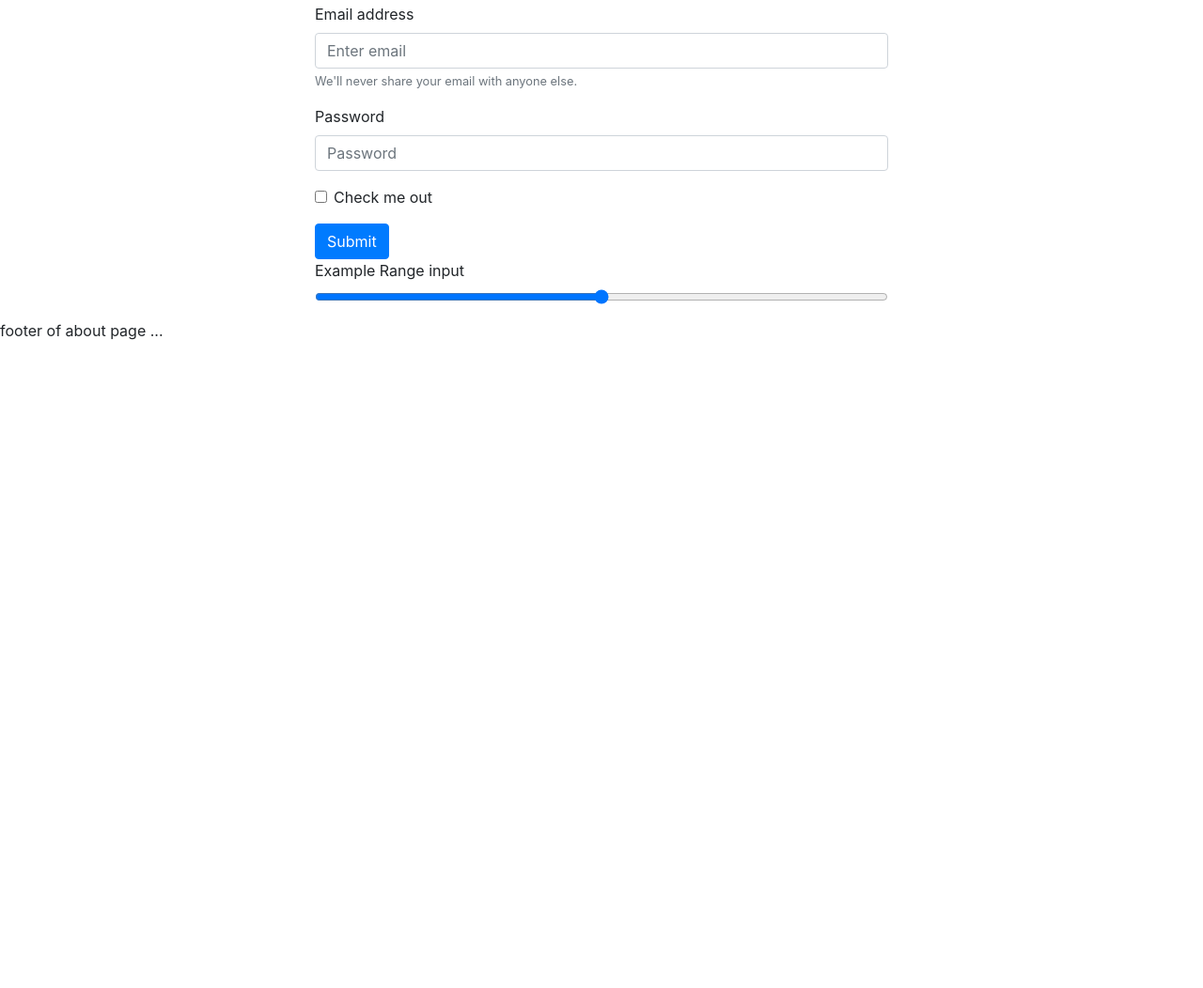
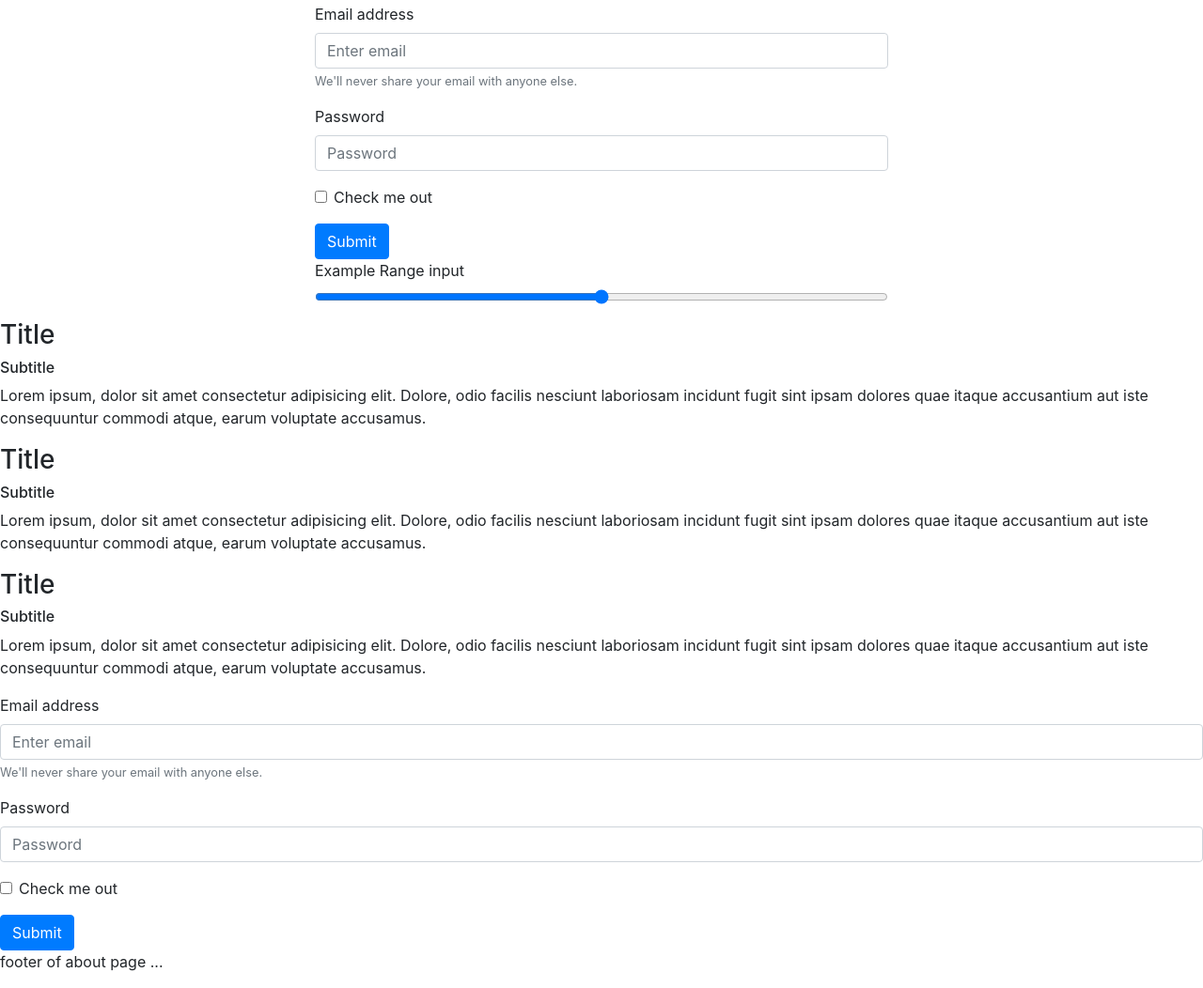
Before and after one commit to ogi62/first-project, a plain HTML site: page about.html in a window 1280 px wide. Shown: the part 553-1605 px from the top of the page at 94% size. Before the commit the page ends 933 px from the top, so only its background shows below. Drawn offline with nearby package versions, Linux system fonts and the light colour scheme.

Commit message:
i dont know what i did here (#9)

```diff
--- a/about.html
+++ b/about.html
@@ -141,6 +141,61 @@
 
     <!-- end of added range input  -->
 
+    <section>
+      <h3>Title</h3>
+      <h6>Subtitle</h6>
+      <p>
+        Lorem ipsum, dolor sit amet consectetur adipisicing elit. Dolore, odio
+        facilis nesciunt laboriosam incidunt fugit sint ipsam dolores quae
+        itaque accusantium aut iste consequuntur commodi atque, earum
+        voluptate accusamus.
+      </p>
+    </section>
+
+    <section>
+      <h3>Title</h3>
+      <h6>Subtitle</h6>
+      <p>
+        Lorem ipsum, dolor sit amet consectetur adipisicing elit. Dolore, odio
+        facilis nesciunt laboriosam incidunt fugit sint ipsam dolores quae
+        itaque accusantium aut iste consequuntur commodi atque, earum
+        voluptate accusamus.
+      </p>
+    </section>
+
+    <section>
+      <h3>Title</h3>
+      <h6>Subtitle</h6>
+      <p>
+        Lorem ipsum, dolor sit amet consectetur adipisicing elit. Dolore, odio
+        facilis nesciunt laboriosam incidunt fugit sint ipsam dolores quae
+        itaque accusantium aut iste consequuntur commodi atque, earum
+        voluptate accusamus.
+      </p>
+    </section>
+
+
+    <!-- added form in about page -->
+
+    <form>
+      <div class="form-group">
+        <label for="exampleInputEmail1">Email address</label>
+        <input type="email" class="form-control" id="exampleInputEmail1" aria-describedby="emailHelp" placeholder="Enter email">
+        <small id="emailHelp" class="form-text text-muted">We'll never share your email with anyone else.</small>
+      </div>
+      <div class="form-group">
+        <label for="exampleInputPassword1">Password</label>
+        <input type="password" class="form-control" id="exampleInputPassword1" placeholder="Password">
+      </div>
+      <div class="form-group form-check">
+        <input type="checkbox" class="form-check-input" id="exampleCheck1">
+        <label class="form-check-label" for="exampleCheck1">Check me out</label>
+      </div>
+      <button type="submit" class="btn btn-primary">Submit</button>
+    </form>
+
+    <!-- end of added form in about page -->
+
 
   </main>
 
```
